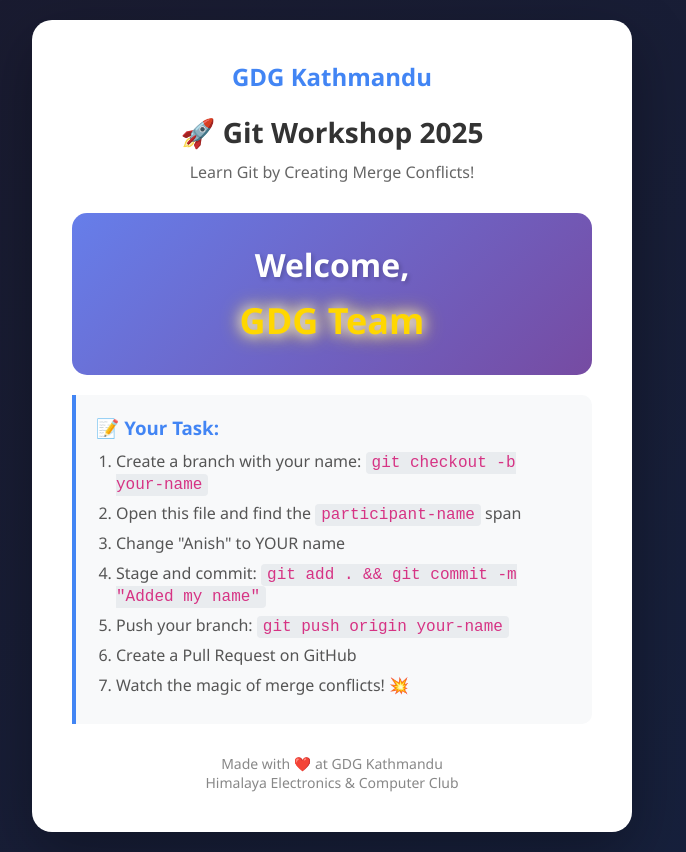
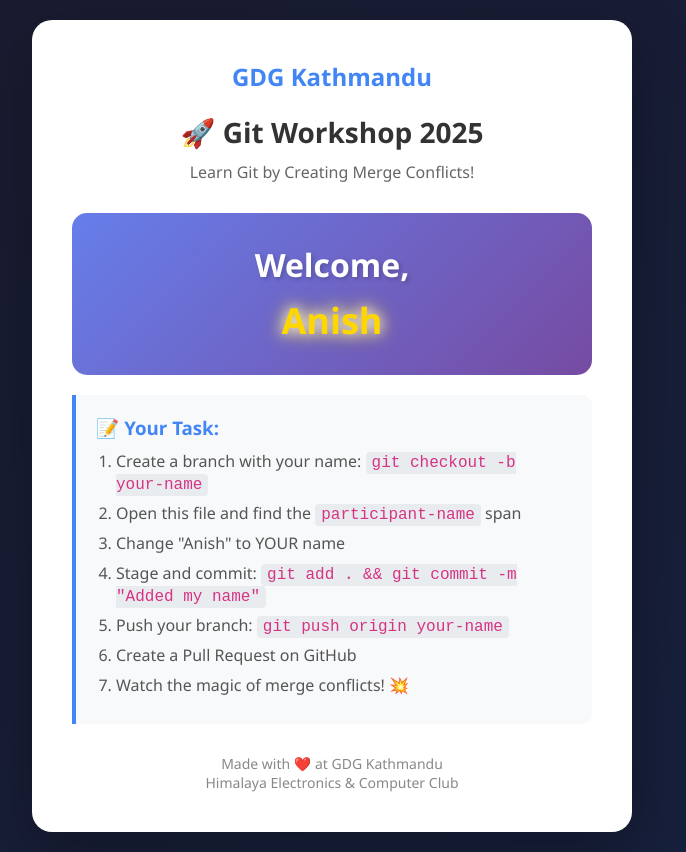
Before and after one commit to ianishthakur/hello-git-world, a plain HTML site: page index.html in a window 1280 px wide. Shown: the whole page, without its empty margins (308-994 px from the left). Drawn offline with Linux system fonts and the light colour scheme.

Commit message:
name changed to anish

```diff
--- a/index.html
+++ b/index.html
@@ -154,7 +154,7 @@
             <!-- ========================================== -->
             <!-- 🔥 CHANGE THIS LINE TO CREATE A CONFLICT! 🔥 -->
             <!-- ========================================== -->
-            <span class="participant-name">GDG Team</span>
+            <span class="participant-name">Anish</span>
         </div>
 
         <div class="instructions">
```
